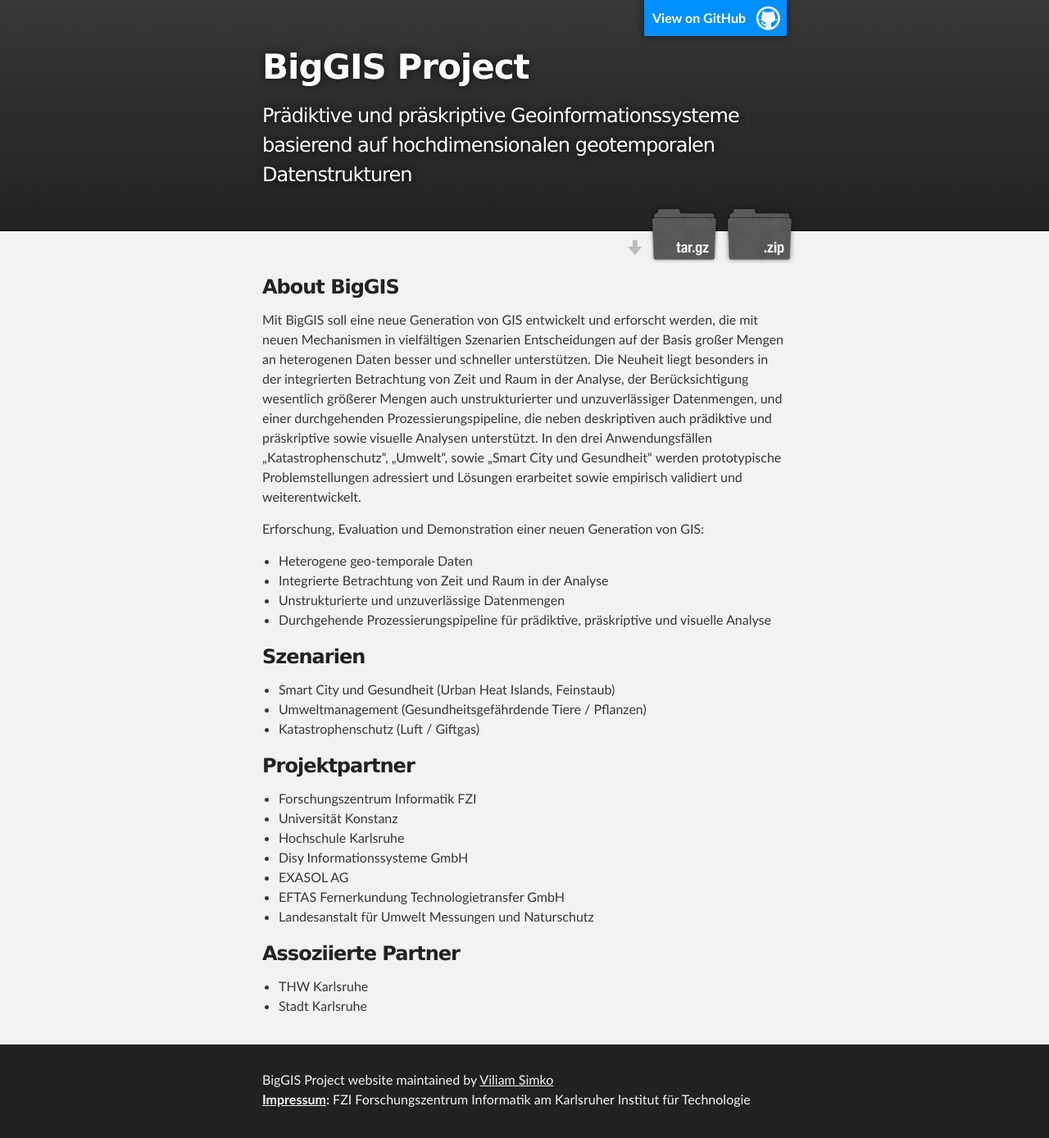
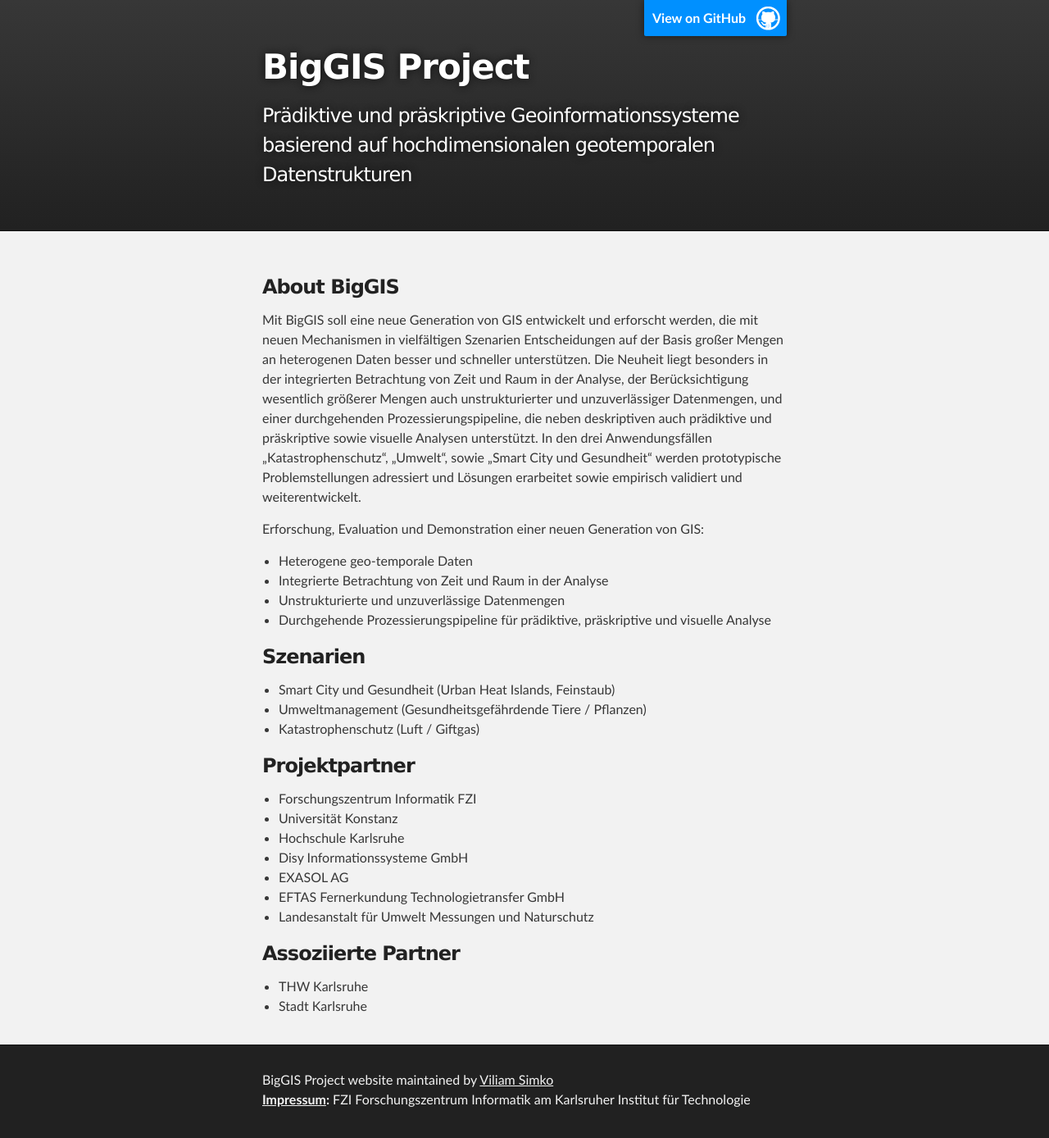
Before and after one commit to biggis-project/biggis-project.github.io, a Jekyll site: the page built from index.md, in a window 1280 px wide. Shown: the whole page at 82% size. Built offline with Jekyll 4.4.1, drawn with Linux system fonts in a browser that asks for light colours.

Commit message:
removed download section from the website

```diff
--- a/_layouts/default.html
+++ b/_layouts/default.html
@@ -16,10 +16,6 @@
           <h1 id="project_title">BigGIS Project</h1>
           <h2 id="project_tagline">Prädiktive und präskriptive Geoinformationssysteme basierend auf hochdimensionalen geotemporalen Datenstrukturen</h2>
 
-            <section id="downloads">
-              <a class="zip_download_link" href="https://github.com/vsimko/biggis-web/zipball/master">Download this project as a .zip file</a>
-              <a class="tar_download_link" href="https://github.com/vsimko/biggis-web/tarball/master">Download this project as a tar.gz file</a>
-            </section>
         </header>
     </div>
 
```
